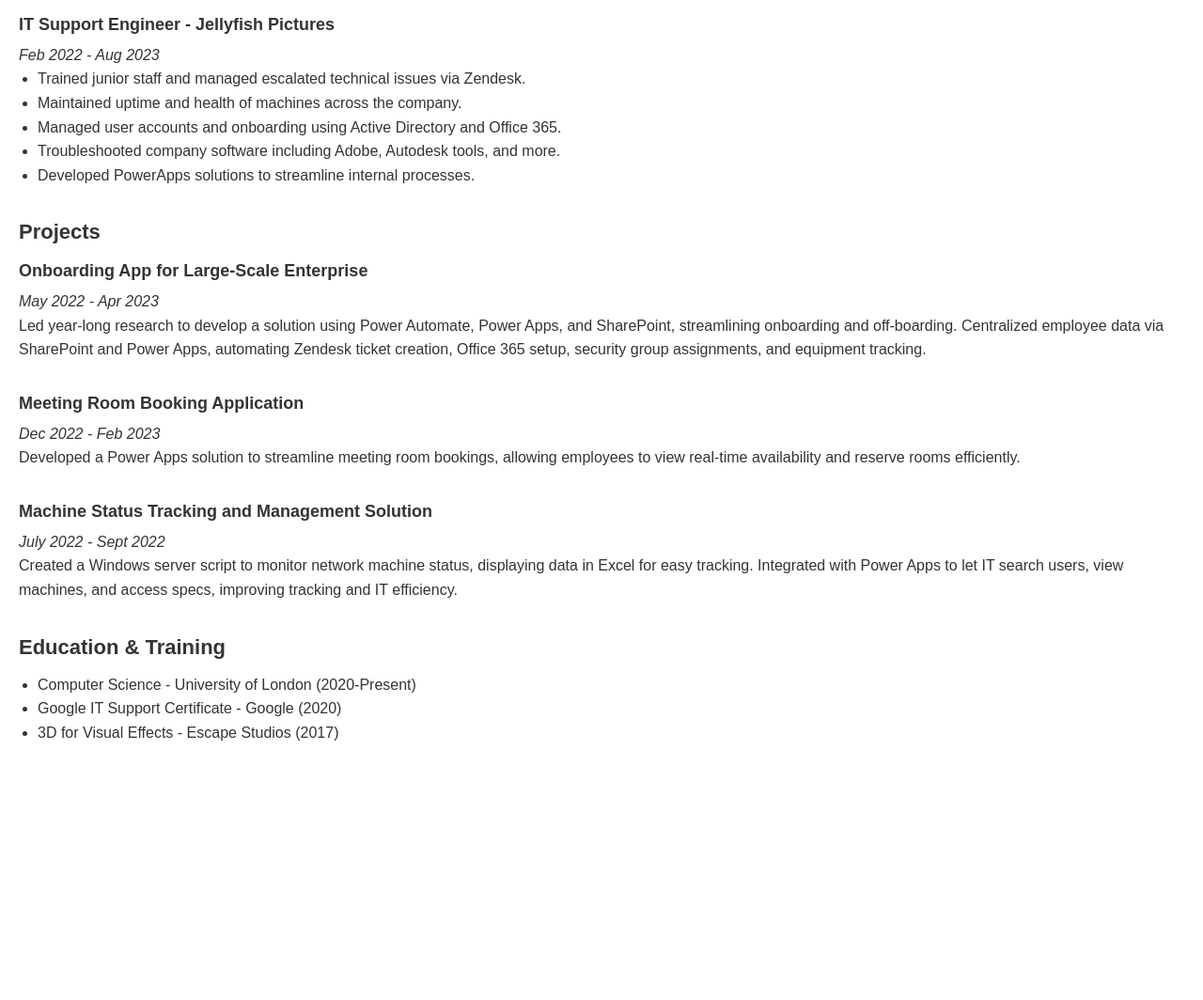
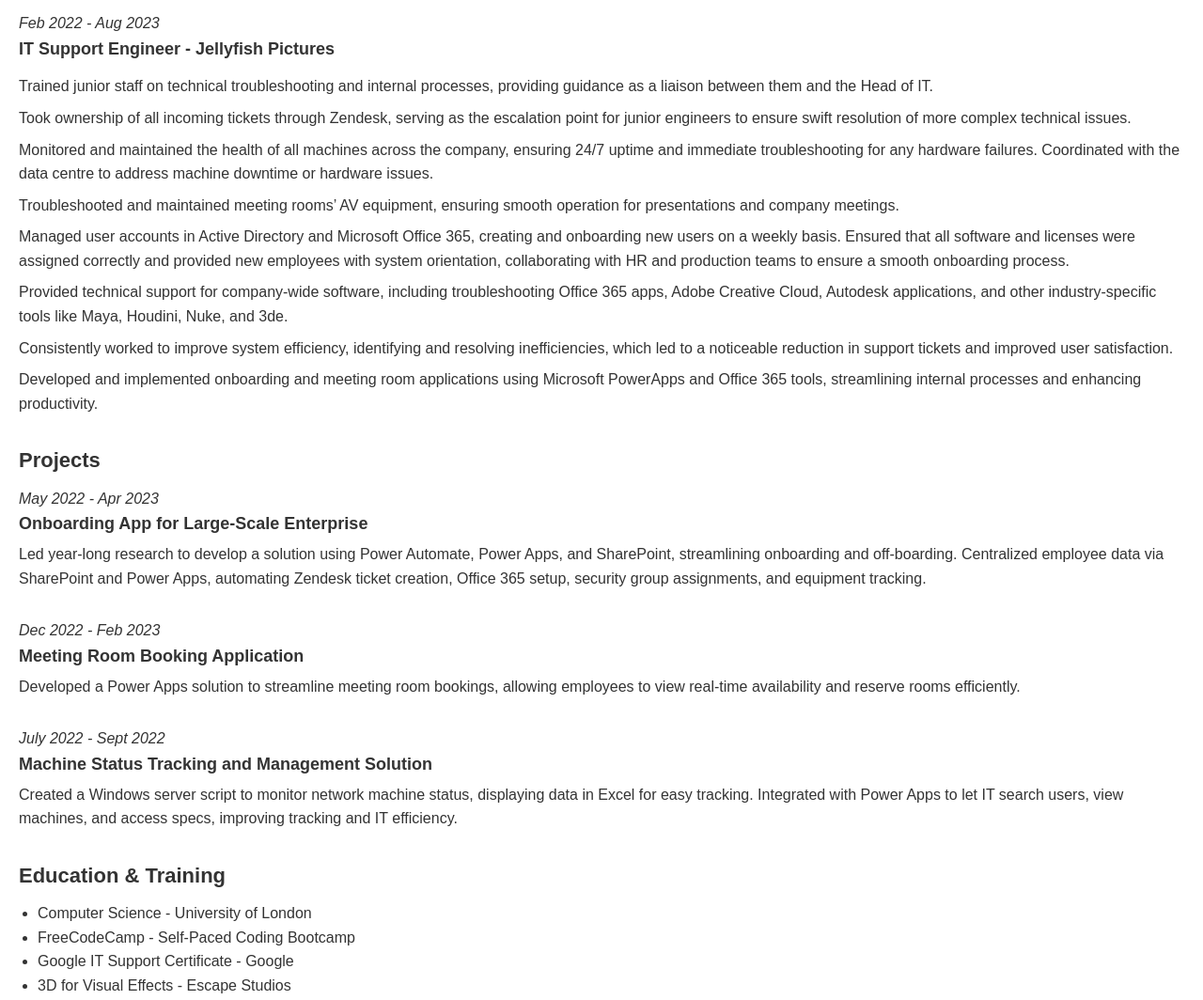
Before and after one commit to thedcollins/personal_webpage, a plain HTML site: page index.html in a window 1280 px wide. Shown: the part 1460-2524 px from the top of the page at 94% size. Before the commit the page ends 2293 px from the top, so only its background shows below. Drawn offline with Linux system fonts and the light colour scheme.

Commit message:
fix: updated info

```diff
--- a/index.html
+++ b/index.html
@@ -72,8 +72,8 @@
       <section id="career">
         <h2>Career History</h2>
         <div class="job">
+          <p><em>Aug 2023 - July 2024</em></p>
           <h3>System Administrator - The Third Floor</h3>
-          <p><em>Aug 2023 - July 2024</em></p>
           <p class="half-line-break">Managed and resolved all incoming tickets via Jira, ensuring timely and effective resolution of
             issues while maintaining system efficiency. Documented processes and procedures
             comprehensively and up-to-date in Confluence.</p>
@@ -103,15 +103,16 @@
         </div>
 
         <div class="job">
+          <p><em>Feb 2022 - Aug 2023</em></p>
           <h3>IT Support Engineer - Jellyfish Pictures</h3>
-          <p><em>Feb 2022 - Aug 2023</em></p>
-          <ul>
-            <li>Trained junior staff and managed escalated technical issues via Zendesk.</li>
-            <li>Maintained uptime and health of machines across the company.</li>
-            <li>Managed user accounts and onboarding using Active Directory and Office 365.</li>
-            <li>Troubleshooted company software including Adobe, Autodesk tools, and more.</li>
-            <li>Developed PowerApps solutions to streamline internal processes.</li>
-          </ul>
+          <p class="half-line-break"></p>Trained junior staff on technical troubleshooting and internal processes, providing guidance as a liaison between them and the Head of IT.</p>
+          <p class="half-line-break"></p>Took ownership of all incoming tickets through Zendesk, serving as the escalation point for junior engineers to ensure swift resolution of more complex technical issues.</p>
+          <p class="half-line-break"></p>Monitored and maintained the health of all machines across the company, ensuring 24/7 uptime and immediate troubleshooting for any hardware failures. Coordinated with the data centre to address machine downtime or hardware issues.</p>
+          <p class="half-line-break"></p>Troubleshooted and maintained meeting rooms’ AV equipment, ensuring smooth operation for presentations and company meetings.</p>
+          <p class="half-line-break"></p>Managed user accounts in Active Directory and Microsoft Office 365, creating and onboarding new users on a weekly basis. Ensured that all software and licenses were assigned correctly and provided new employees with system orientation, collaborating with HR and production teams to ensure a smooth onboarding process.</p>
+          <p class="half-line-break"></p>Provided technical support for company-wide software, including troubleshooting Office 365 apps, Adobe Creative Cloud, Autodesk applications, and other industry-specific tools like Maya, Houdini, Nuke, and 3de.</p>
+          <p class="half-line-break"></p>Consistently worked to improve system efficiency, identifying and resolving inefficiencies, which led to a noticeable reduction in support tickets and improved user satisfaction.</p>
+          <p class="half-line-break"></p>Developed and implemented onboarding and meeting room applications using Microsoft PowerApps and Office 365 tools, streamlining internal processes and enhancing productivity.</p>
         </div>
       </section>
 
@@ -119,8 +120,9 @@
       <section id="projects">
         <h2>Projects</h2>
         <div class="project">
+          <p><em>May 2022 - Apr 2023</em></p>
           <h3>Onboarding App for Large-Scale Enterprise</h3>
-          <p><em>May 2022 - Apr 2023</em></p>
+
           <p>
             Led year-long research to develop a solution using Power Automate, Power Apps, and SharePoint, streamlining onboarding and off-boarding.
             Centralized employee data via SharePoint and Power Apps, automating Zendesk ticket creation, Office 365 setup, security group assignments, and equipment tracking.
@@ -128,16 +130,18 @@
         </div>
 
         <div class="project">
+          <p><em>Dec 2022 - Feb 2023</em></p>
           <h3>Meeting Room Booking Application</h3>
-          <p><em>Dec 2022 - Feb 2023</em></p>
+
           <p>
             Developed a Power Apps solution to streamline meeting room bookings, allowing employees to view real-time availability and reserve rooms efficiently.
           </p>
         </div>
 
         <div class="project">
+          <p><em>July 2022 - Sept 2022</em></p>
           <h3>Machine Status Tracking and Management Solution</h3>
-          <p><em>July 2022 - Sept 2022</em></p>
+
           <p>
             Created a Windows server script to monitor network machine status, displaying data in Excel for easy tracking. Integrated with Power Apps to let IT search users, view machines, and access specs, improving tracking and IT efficiency.
           </p>
@@ -148,9 +152,10 @@
       <section id="education">
         <h2>Education & Training</h2>
         <ul>
-          <li>Computer Science - University of London (2020-Present)</li>
-          <li>Google IT Support Certificate - Google (2020)</li>
-          <li>3D for Visual Effects - Escape Studios (2017)</li>
+          <li>Computer Science - University of London</li>
+          <li>FreeCodeCamp - Self-Paced Coding Bootcamp</li>
+          <li>Google IT Support Certificate - Google</li>
+          <li>3D for Visual Effects - Escape Studios</li>
         </ul>
       </section>
     </main>
```
